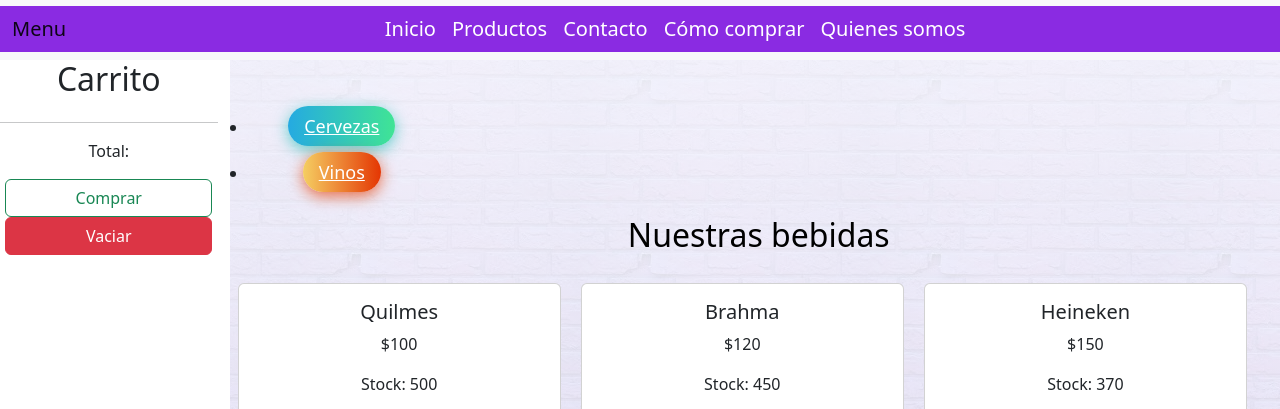
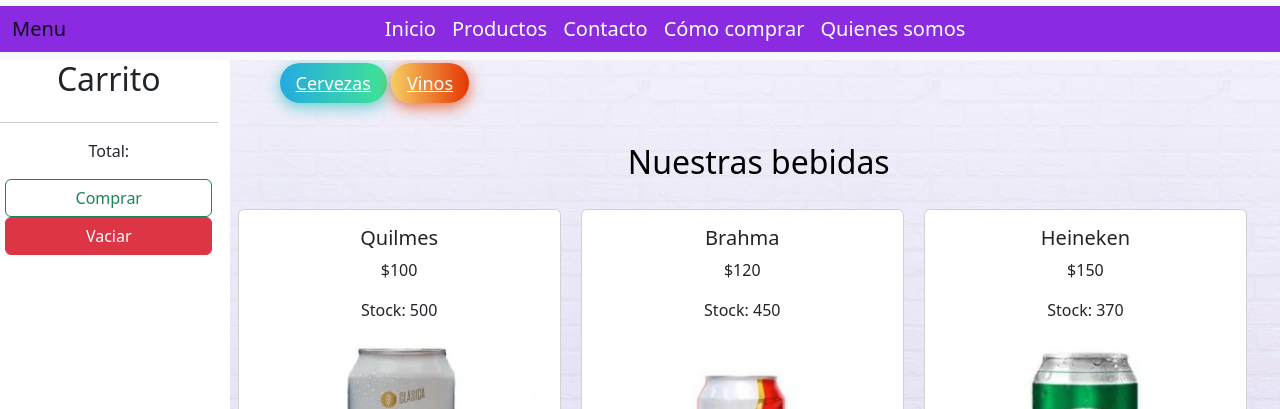
Before and after one commit to Marianoabizanda/curso-javascript, a plain HTML site: page pages/productos.html in a window 1280 px wide. Shown: the part 314-723 px from the top of the page. Drawn offline with nearby package versions, Linux system fonts and the light colour scheme; some packages are replaced by stand-ins of ours; a script that the page names is missing; files whose address does not match are found by name.

```diff
--- a/CSS/proyecto-2.css
+++ b/CSS/proyecto-2.css
@@ -428,14 +428,13 @@ body {
 
 
 #sidebar {
-  width: 20%;
   padding: 10px;
   margin: 0;
-  float: right;
 }
 
-.buttonsSidebar{
-  display: inline ;
+.buttonsSidebar li{
+  display: inline;
+
 }
 
 .botonSideBar {
```
